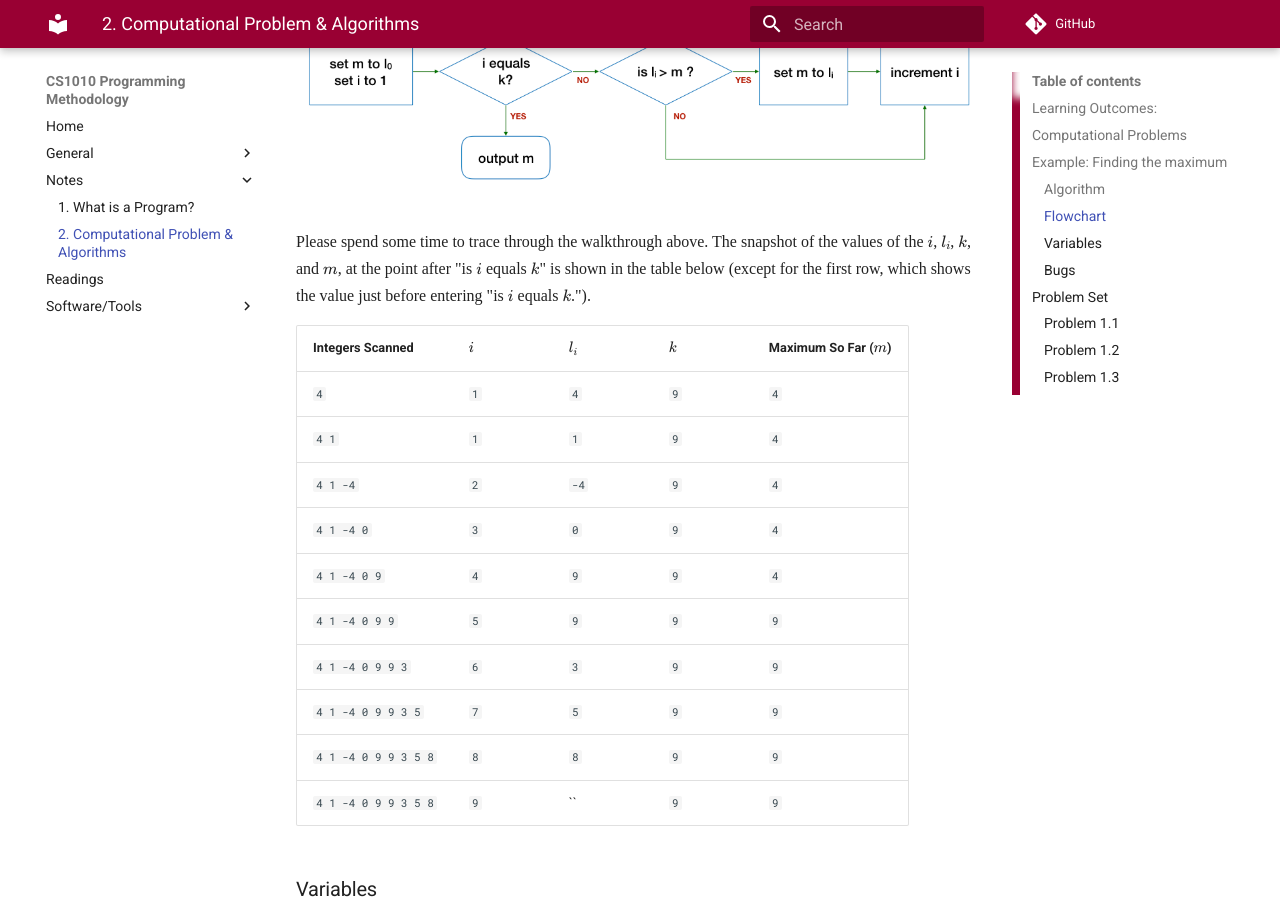
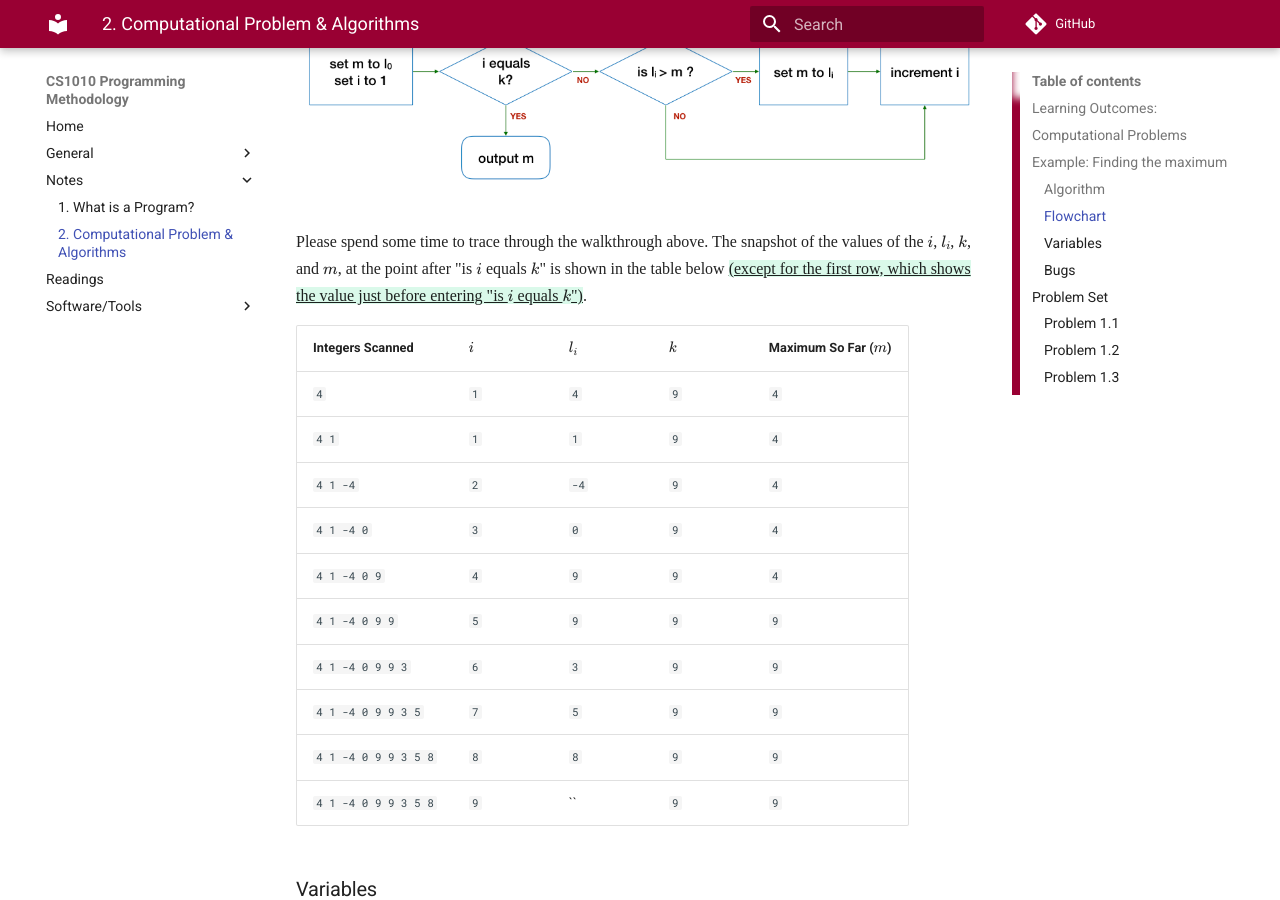
Before and after one commit to LL-Pengfei/CS1010-AY1819S1-Personal, an MkDocs documentation site: the page built from docs/02-algo.md, in a window 1280 px wide and 900 px high, scrolled down 3223 px. Built offline with MkDocs 1.6.1 and Material for MkDocs 9.7.7, drawn with Linux system fonts in a browser that asks for light colours; nearby versions of some CDN libraries; some web fonts are replaced; formulas are drawn with MathJax 3; comment, search, counter and statistics services are not loaded; old or Windows-style settings are respelled for this version of MkDocs.

Commit message:
Use critics markdown to mark addition

```diff
--- a/docs/02-algo.md
+++ b/docs/02-algo.md
@@ -87,7 +87,7 @@ There are different ways one can describe an algorithm.  The easiest way I find
 
 ![Flowchart](figures/max-flowchart/max-flowchart.001.png)
 
-Please spend some time to trace through the walkthrough above.  The snapshot of the values of the $i$, $l_i$, $k$, and $m$, at the point after "is $i$ equals $k$" is shown in the table below (except for the first row, which shows the value just before entering "is $i$ equals $k$.").
+Please spend some time to trace through the walkthrough above.  The snapshot of the values of the $i$, $l_i$, $k$, and $m$, at the point after "is $i$ equals $k$" is shown in the table below {++(except for the first row, which shows the value just before entering "is $i$ equals $k$")++}.
 
 | Integers Scanned | $i$ | $l_i$ | $k$ | Maximum So Far ($m$) |
 |------------------|-----|-------|-----|----------------|
```
